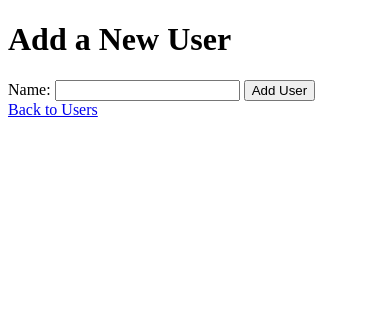
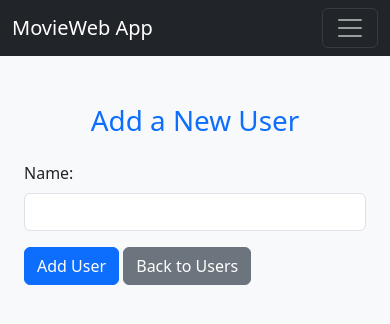
Before and after one commit to martenzoe/moviweb_app, a Flask app: page /add_user in a window 390 px wide. Shown: the top 324 px of the page. Run offline with Flask 3, Linux system fonts and the light colour scheme.

Commit message:
refactor(templates): implement base layout and update all templates with full Bootstrap integration
- Created base.html as the main layout template with complete Bootstrap setup
- Updated users.html, home.html, and add_user.html to extend from base.html
- Maintained all necessary Bootstrap classes and structure in individual templates
- Utilized url_for() for more robust linking
- Ensured consistent styling, structure, and responsiveness across all pages
- Leveraged Bootstrap's built-in responsive design features

```diff
--- a/templates/add_user.html
+++ b/templates/add_user.html
@@ -1,17 +1,17 @@
-<!DOCTYPE html>
-<html lang="en">
-<head>
-    <meta charset="UTF-8">
-    <meta name="viewport" content="width=device-width, initial-scale=1.0">
-    <title>Add User</title>
-</head>
-<body>
-    <h1>Add a New User</h1>
-    <form action="/add_user" method="POST">
-        <label for="name">Name:</label>
-        <input type="text" id="name" name="name" required>
-        <button type="submit">Add User</button>
+{% extends 'base.html' %}
+
+{% block title %}Add User - MovieWeb App{% endblock %}
+
+{% block content %}
+<div class="container mt-5">
+    <h1 class="text-center text-primary">Add a New User</h1>
+    <form action="{{ url_for('add_user') }}" method="POST" class="mt-4">
+        <div class="mb-3">
+            <label for="name" class="form-label">Name:</label>
+            <input type="text" id="name" name="name" class="form-control" required>
+        </div>
+        <button type="submit" class="btn btn-primary">Add User</button>
+        <a href="{{ url_for('list_users') }}" class="btn btn-secondary">Back to Users</a>
     </form>
-    <a href="/users">Back to Users</a>
-</body>
-</html>
+</div>
+{% endblock %}
--- /dev/null
+++ b/templates/base.html
@@ -0,0 +1,19 @@
+<!DOCTYPE html>
+<html lang="en">
+<head>
+    <meta charset="UTF-8">
+    <meta name="viewport" content="width=device-width, initial-scale=1.0">
+    <title>{% block title %}MovieWeb App{% endblock %}</title>
+    <link href="https://cdn.jsdelivr.net/npm/bootstrap@5.3.0/dist/css/bootstrap.min.css" rel="stylesheet">
+    <link rel="stylesheet" href="{{ url_for('static', filename='styles.css') }}">
+</head>
+<body class="bg-light">
+    {% include 'navbar.html' %}
+
+    <div class="container mt-4">
+        {% block content %}{% endblock %}
+    </div>
+
+    <script src="https://cdn.jsdelivr.net/npm/bootstrap@5.3.0/dist/js/bootstrap.bundle.min.js"></script>
+</body>
+</html>
--- a/templates/navbar.html
+++ b/templates/navbar.html
@@ -1,17 +1,21 @@
 <nav class="navbar navbar-expand-lg navbar-dark bg-dark">
     <div class="container">
-        <a class="navbar-brand" href="/">MovieWeb App</a>
+        <a class="navbar-brand" href="{{ url_for('home') }}">MovieWeb App</a>
         <button class="navbar-toggler" type="button" data-bs-toggle="collapse" data-bs-target="#navbarNav">
             <span class="navbar-toggler-icon"></span>
         </button>
         <div class="collapse navbar-collapse" id="navbarNav">
             <ul class="navbar-nav">
                 <li class="nav-item">
-                    <a class="nav-link" href="/users">Users</a>
+                    <a class="nav-link" href="{{ url_for('home') }}">Home</a>
                 </li>
                 <li class="nav-item">
-                    <a class="nav-link" href="/add_user">Add User</a>
+                    <a class="nav-link" href="{{ url_for('list_users') }}">Users</a>
                 </li>
+                <li class="nav-item">
+                    <a class="nav-link" href="{{ url_for('add_user') }}">Add User</a>
+                </li>
+                <!-- Wir entfernen den Movies-Dropdown, da wir keine separate Filmliste haben -->
             </ul>
         </div>
     </div>
```
Also changed, not shown: templates/home.html (+10 -22 lines), templates/users.html (+5 -21 lines).
